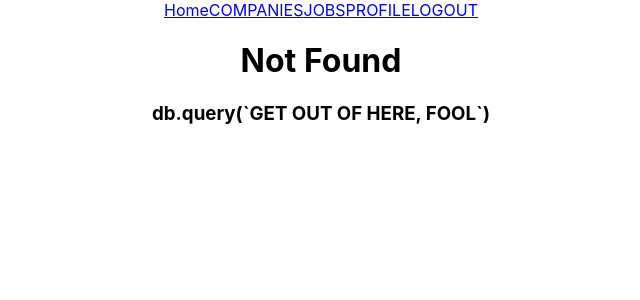
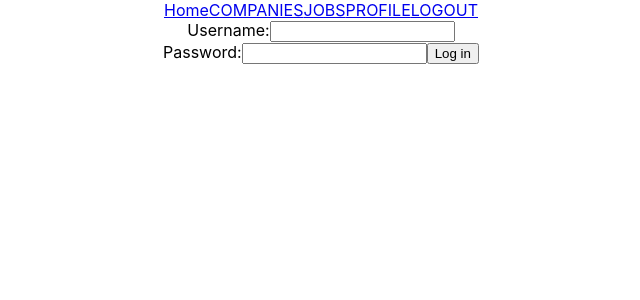
Before and after one commit to arecesj/jobly-app, a React (Create React App) app in the folder frontend/: page /login in a window 1280 px wide. Before the commit this address had no page. Shown: the top 300 px of the page, without its empty margins (319-959 px from the left). Built offline with nearby package versions, Linux system fonts and the light colour scheme.

Commit message:
added API calls for the frontend

```diff
--- a/frontend/package.json
+++ b/frontend/package.json
@@ -3,6 +3,7 @@
   "version": "0.1.0",
   "private": true,
   "dependencies": {
+    "axios": "^0.18.0",
     "react": "^16.6.1",
     "react-dom": "^16.6.1",
     "react-router-dom": "^4.3.1",
--- /dev/null
+++ b/frontend/src/LoginForm.js
@@ -0,0 +1,61 @@
+import React, { Component } from 'react';
+import './App.css';
+
+class LoginForm extends Component {
+  static defaultProps = {
+    username: 'Username:',
+    password: 'Password:'
+  };
+  constructor(props) {
+    super(props);
+    this.state = {
+      username: '',
+      password: ''
+    };
+    this.handleChange = this.handleChange.bind(this);
+    this.handleSubmit = this.handleSubmit.bind(this);
+  }
+
+  handleChange(evt) {
+    this.setState({ [evt.target.name]: evt.target.value });
+  }
+
+  handleSubmit(evt) {
+    evt.preventDefault();
+    //use models to auth and send existing state?
+    //await make server call axios
+    //if server call is right, redirect
+    //else display wrong username/password
+
+    this.setState({ username: '', password: '' });
+  }
+
+  render() {
+    // const response =
+    return (
+      <form actionclassName="Login" onSubmit={this.handleSubmit}>
+        <label htmlFor="username">{this.props.username}</label>
+        <input
+          type="text"
+          id="username"
+          name="username"
+          value={this.state.username}
+          onChange={this.handleChange}
+        />
+        <br />
+        <label htmlFor="password">{this.props.password}</label>
+        <input
+          type="text"
+          id="password"
+          name="password"
+          value={this.state.password}
+          onChange={this.handleChange}
+        />
+
+        <button>Log in</button>
+      </form>
+    );
+  }
+}
+
+export default LoginForm;
--- a/frontend/src/Routes.js
+++ b/frontend/src/Routes.js
@@ -4,12 +4,14 @@ import ListingContainer from './ListingContainer';
 import ProfileForm from './ProfileForm';
 import CompanyListing from './CompanyListing';
 import HomeContainer from './HomeContainer';
+import LoginForm from './LoginForm';
 import NotFound from './NotFound';
 
 class Routes extends Component {
   render() {
     return (
       <Switch>
+        <Route exact path="/login" render={props => <LoginForm {...props} />} />
         <Route
           exact
           path="/companies"
```
Also changed, not shown: frontend/src/JoblyApi.js (added, +39 -0 lines), 1 other file (tests, documents, lock files or other folders).
